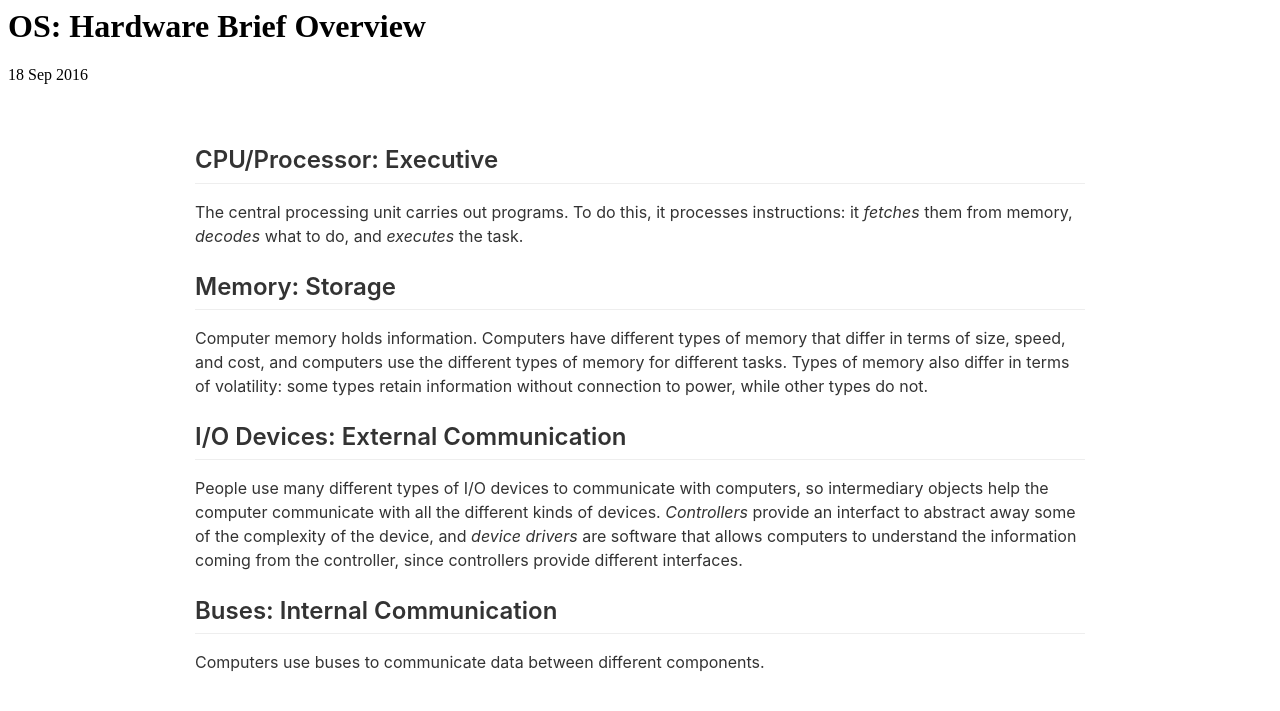
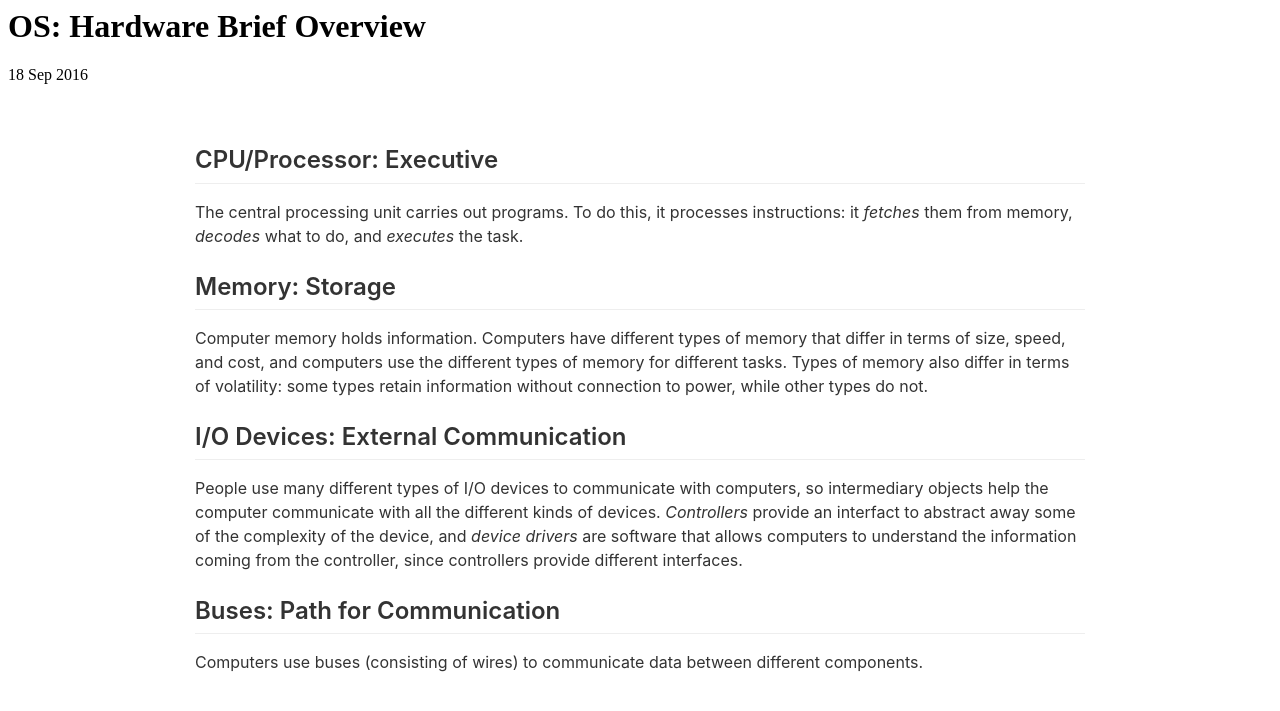
Before and after one commit to cchen23/cchen23.githhub.io, a Jekyll site: the page built from _posts/2016-09-18-os-hardware.md, in a window 1280 px wide. Shown: the top 711 px of the page. Built offline with Jekyll 4.4.1, drawn with Linux system fonts in a browser that asks for light colours.

Commit message:
Update 2016-09-18-os-hardware.md

```diff
--- a/_posts/2016-09-18-os-hardware.md
+++ b/_posts/2016-09-18-os-hardware.md
@@ -18,6 +18,6 @@ Computer memory holds information. Computers have different types of memory that
 
 People use many different types of I/O devices to communicate with computers, so intermediary objects help the computer communicate with all the different kinds of devices. *Controllers* provide an interfact to abstract away some of the complexity of the device, and *device drivers* are software that allows computers to understand the information coming from the controller, since controllers provide different interfaces.
 
-## Buses: Internal Communication
+## Buses: Path for Communication
 
-Computers use buses to communicate data between different components.
+Computers use buses (consisting of wires) to communicate data between different components.
```
